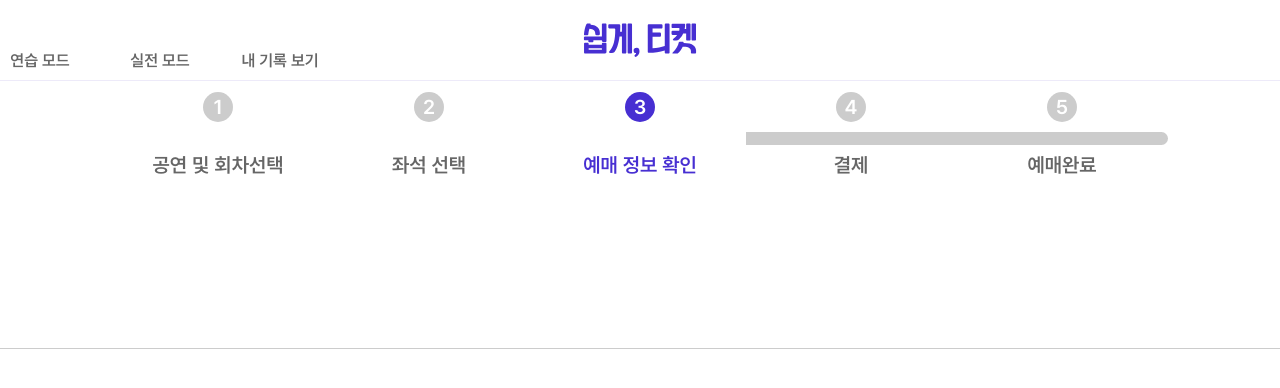
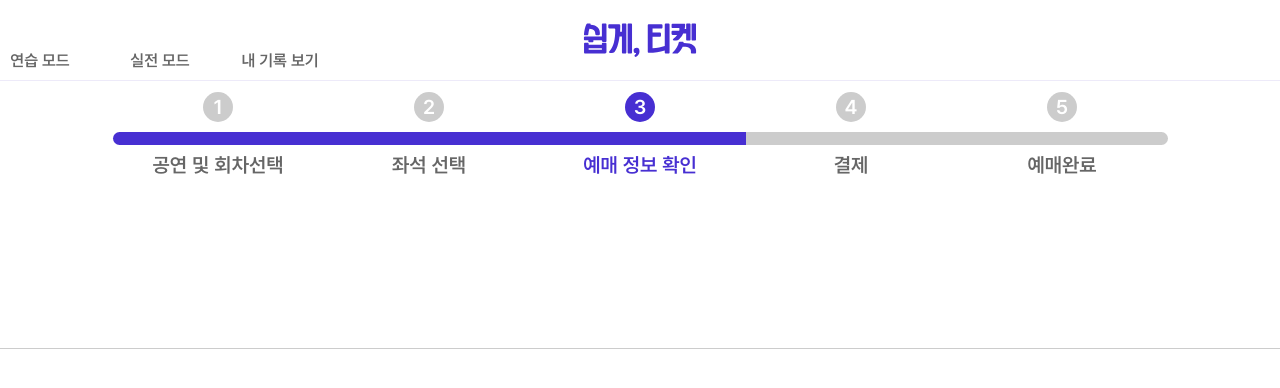
Before and after one commit to Easy-Ti-cket/easy-ticket, a React (Vite) app: page /progress in a window 1280 px wide. Shown: the top 388 px of the page. Built offline with nearby package versions, Linux system fonts and the light colour scheme.

Commit message:
Refactor: 프로그래스 바 grayColor로 색상 죽이기

```diff
--- a/src/components/ProgressBar.jsx
+++ b/src/components/ProgressBar.jsx
@@ -1,6 +1,7 @@
 import styled from "styled-components";
 import { useAtomValue } from "jotai";
 import { progressAtom, themeSiteAtom } from "../store/atom";
+
 const ProgressBarContainer = styled.div`
   display: flex;
   width: 100%;
@@ -16,6 +17,14 @@ const ProgressStep = styled.div`
   align-items: center;
 `;
 
+const getColor = (props, type) => {
+  if (props.$themeSite === "practice") {
+    return "var(--key-color)";
+  } else {
+    return props.theme[props.$themeSite][type];
+  }
+};
+
 const StepNumber = styled.div`
   display: flex;
   align-items: center;
@@ -24,18 +33,17 @@ const StepNumber = styled.div`
   height: 30px;
   border-radius: 50%;
   background-color: ${(props) =>
-    props.$active ? "var(--key-color)" : "var(--fill-color)"};
-  color: #ffff;
+    props.$active ? getColor(props, "grayColor") : "var(--fill-color)"};
+  color: #fff;
   margin-bottom: 10px;
   font-family: "pretendardB";
 `;
+
 const StepLine = styled.div`
   width: 211px;
   height: 13px;
   background-color: ${(props) =>
-    props.$active
-      ? props.theme[props.$themeSite]["--key-color"]
-      : "var(--fill-color)"};
+    props.$active ? getColor(props, "grayColor") : "var(--fill-color)"};
   margin-bottom: 10px;
 
   &.rounded-start {
@@ -49,7 +57,7 @@ const StepLine = styled.div`
 const StepLabel = styled.div`
   font-size: 20px;
   color: ${(props) =>
-    props.$active ? "var(--key-color)" : "var(--text-color)"};
+    props.$active ? getColor(props, "grayColor") : "var(--text-color)"};
   text-align: center;
   font-family: "pretendardB";
   white-space: nowrap;
@@ -69,19 +77,24 @@ const ProgressBar = () => {
   return (
     <ProgressBarContainer>
       {steps.map((stepName, index) => (
-        <ProgressStep key={index} $active={progress >= index + 1}>
-          <StepNumber $active={progress == index + 1}>{index + 1}</StepNumber>
+        <ProgressStep key={index}>
+          <StepNumber $active={progress == index + 1} $themeSite={themeSite}>
+            {index + 1}
+          </StepNumber>
           <StepLine
             className={
               index == 0 ? "rounded-start" : index == 4 ? "rounded-end" : ""
             }
-            $active={progress >= index + 1}
+            $active={progress > index} // 이전 단계를 활성화 상태로 표시
             $themeSite={themeSite}
           />
-          <StepLabel $active={progress == index + 1}>{stepName}</StepLabel>
+          <StepLabel $active={progress == index + 1} $themeSite={themeSite}>
+            {stepName}
+          </StepLabel>
         </ProgressStep>
       ))}
     </ProgressBarContainer>
   );
 };
+
 export default ProgressBar;
--- a/src/styles/theme.js
+++ b/src/styles/theme.js
@@ -1,25 +1,29 @@
 const interpark = {
   keyColor: "#d40000",
   hoverColor: "#b50000",
-  subColor: "#00ff50"
+  subColor: "#00ff50",
+  grayColor: "#2c2c2c"
 };
 
 const melonticket = {
   keyColor: "#00ff00",
   hoverColor: "#00b500",
-  subColor: "#00ff0050"
+  subColor: "#00ff0050",
+  grayColor: "#2c2c2c"
 };
 
 const ticketlink = {
   keyColor: "#00ff00",
   hoverColor: "#00b500",
-  subColor: "#00ff0050"
+  subColor: "#00ff0050",
+  grayColor: "#2c2c2c"
 };
 
 const yes24 = {
   keyColor: "#00a2ff",
   hoverColor: "#005bb5",
-  subColor: "#00a2ff50"
+  subColor: "#00a2ff50",
+  grayColor: "#2c2c2c"
 };
 
 const practice = {};
```
